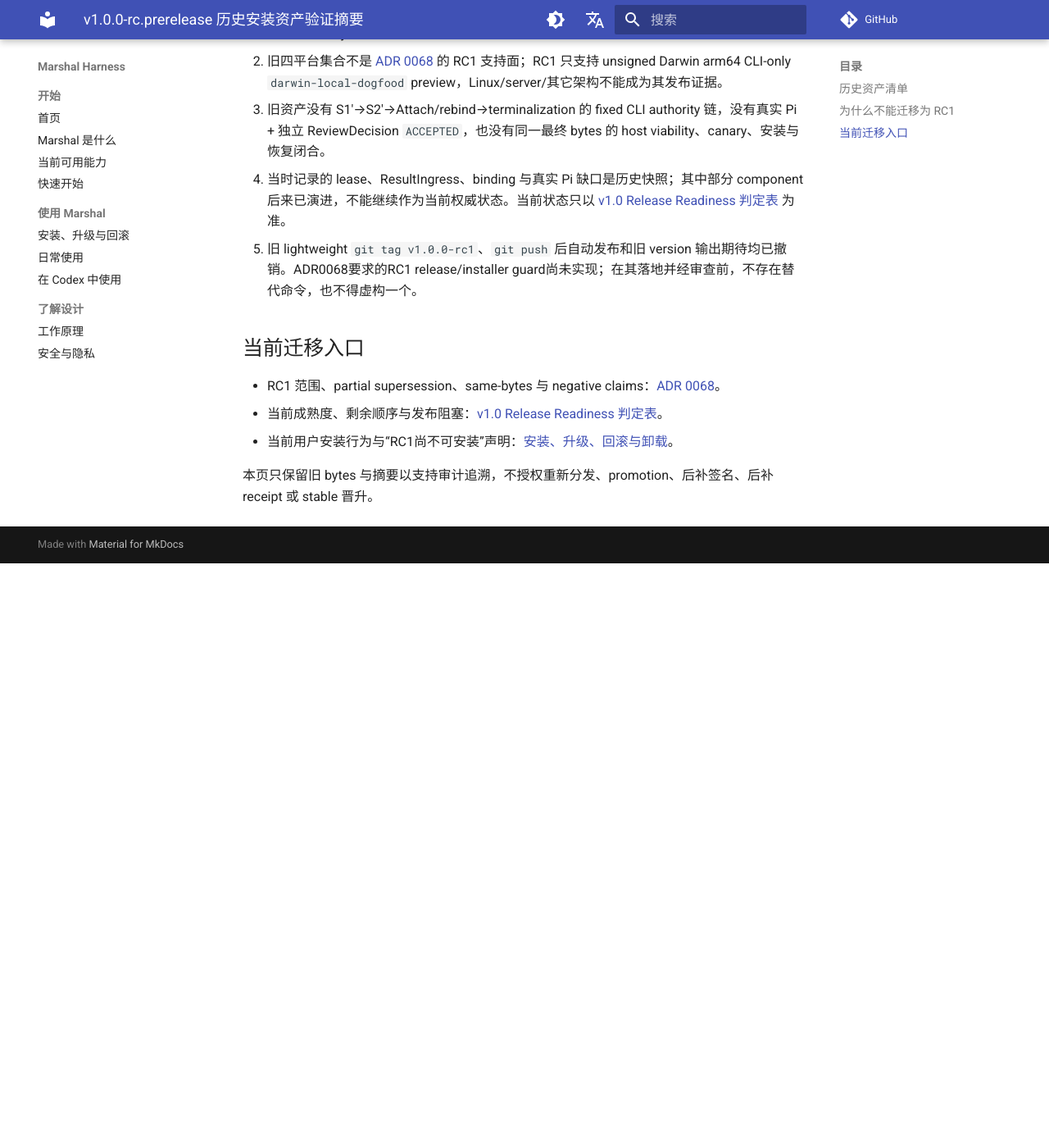
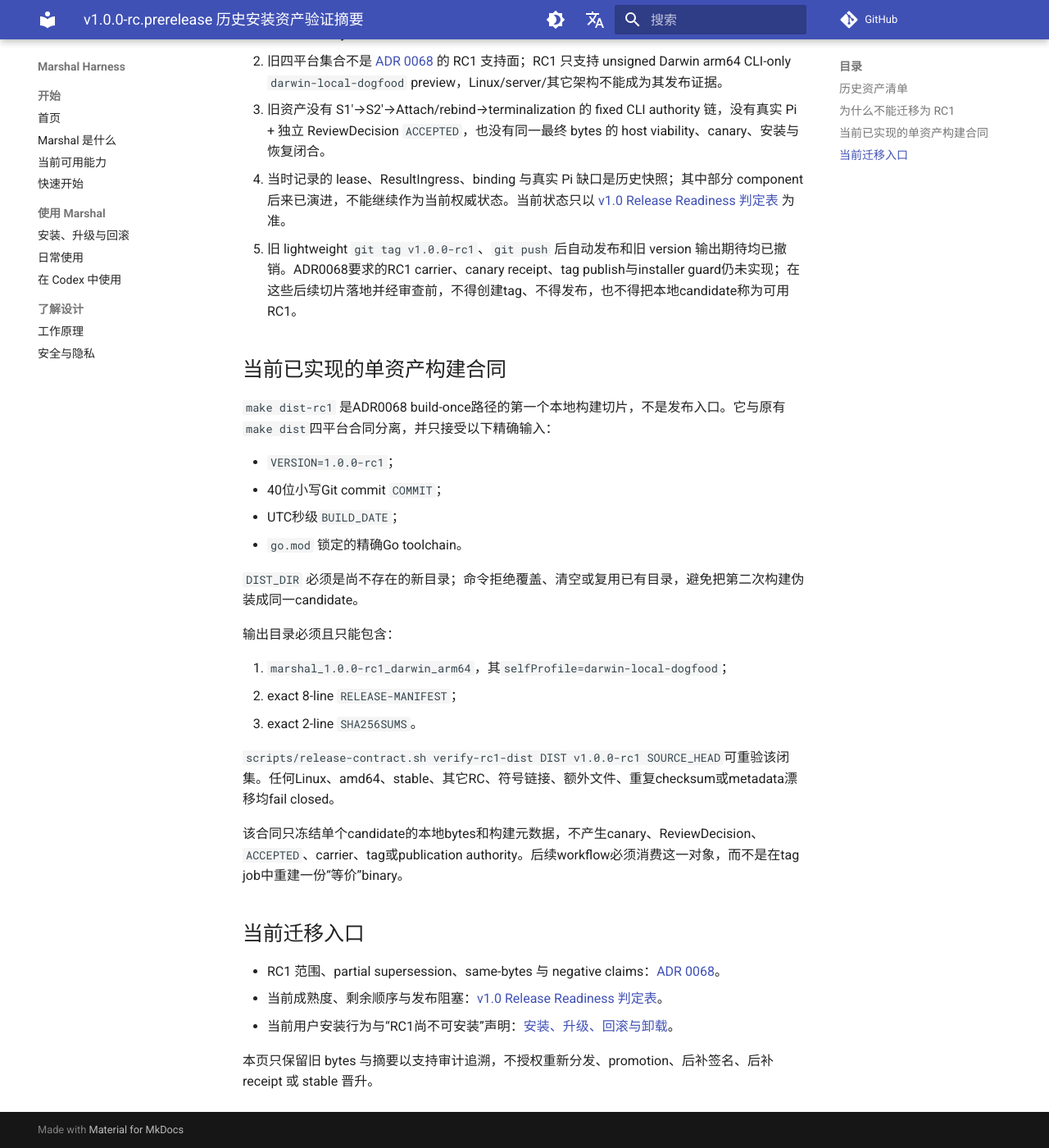
Before and after one commit to chiga0/marshal-harness, an MkDocs documentation site: the page built from docs/v1.0-rc-prerelease-verification.md, in a window 1280 px wide and 1400 px high, scrolled down 979 px. Shown: the whole window at 82% size. Built offline with MkDocs 1.6.1 and Material for MkDocs 9.7.7, drawn with Linux system fonts in a browser that asks for light colours; comment, search, counter and statistics services are not loaded; before the commit the page ends 1666 px from its top, so only the background shows below that.

Commit message:
feat: add closed RC1 Darwin distribution contract

```diff
--- a/docs/v1.0-rc-prerelease-verification.md
+++ b/docs/v1.0-rc-prerelease-verification.md
@@ -25,7 +25,28 @@
 2. 旧四平台集合不是 [ADR 0068](adr/0068-mac-first-cli-only-lifecycle-preview-rc1.md) 的 RC1 支持面；RC1 只支持 unsigned Darwin arm64 CLI-only `darwin-local-dogfood` preview，Linux/server/其它架构不能成为其发布证据。
 3. 旧资产没有 S1′→S2′→Attach/rebind→terminalization 的 fixed CLI authority 链，没有真实 Pi + 独立 ReviewDecision `ACCEPTED`，也没有同一最终 bytes 的 host viability、canary、安装与恢复闭合。
 4. 当时记录的 lease、ResultIngress、binding 与真实 Pi 缺口是历史快照；其中部分 component 后来已演进，不能继续作为当前权威状态。当前状态只以 [v1.0 Release Readiness 判定表](v1-release-readiness.md) 为准。
-5. 旧 lightweight `git tag v1.0.0-rc1`、`git push` 后自动发布和旧 version 输出期待均已撤销。ADR0068要求的RC1 release/installer guard尚未实现；在其落地并经审查前，不存在替代命令，也不得虚构一个。
+5. 旧 lightweight `git tag v1.0.0-rc1`、`git push` 后自动发布和旧 version 输出期待均已撤销。ADR0068要求的RC1 carrier、canary receipt、tag publish与installer guard仍未实现；在这些后续切片落地并经审查前，不得创建tag、不得发布，也不得把本地candidate称为可用RC1。
+
+## 当前已实现的单资产构建合同
+
+`make dist-rc1` 是ADR0068 build-once路径的第一个本地构建切片，不是发布入口。它与原有`make dist`四平台合同分离，并只接受以下精确输入：
+
+- `VERSION=1.0.0-rc1`；
+- 40位小写Git commit `COMMIT`；
+- UTC秒级`BUILD_DATE`；
+- `go.mod` 锁定的精确Go toolchain。
+
+`DIST_DIR` 必须是尚不存在的新目录；命令拒绝覆盖、清空或复用已有目录，避免把第二次构建伪装成同一candidate。
+
+输出目录必须且只能包含：
+
+1. `marshal_1.0.0-rc1_darwin_arm64`，其`selfProfile=darwin-local-dogfood`；
+2. exact 8-line `RELEASE-MANIFEST`；
+3. exact 2-line `SHA256SUMS`。
+
+`scripts/release-contract.sh verify-rc1-dist DIST v1.0.0-rc1 SOURCE_HEAD`可重验该闭集。任何Linux、amd64、stable、其它RC、符号链接、额外文件、重复checksum或metadata漂移均fail closed。
+
+该合同只冻结单个candidate的本地bytes和构建元数据，不产生canary、ReviewDecision、`ACCEPTED`、carrier、tag或publication authority。后续workflow必须消费这一对象，而不是在tag job中重建一份“等价”binary。
 
 ## 当前迁移入口
 
```
Also changed, not shown: 4 other files.
